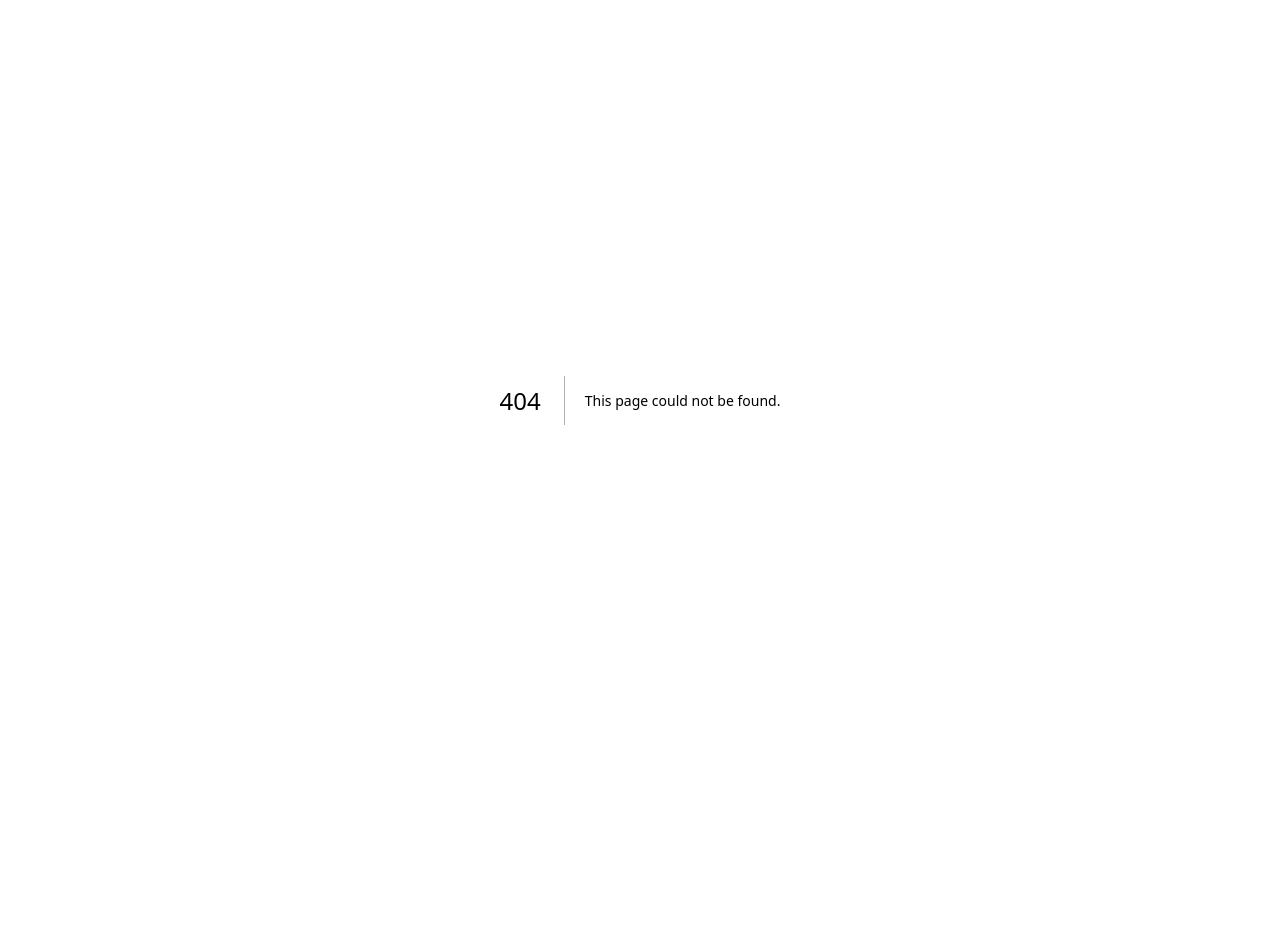
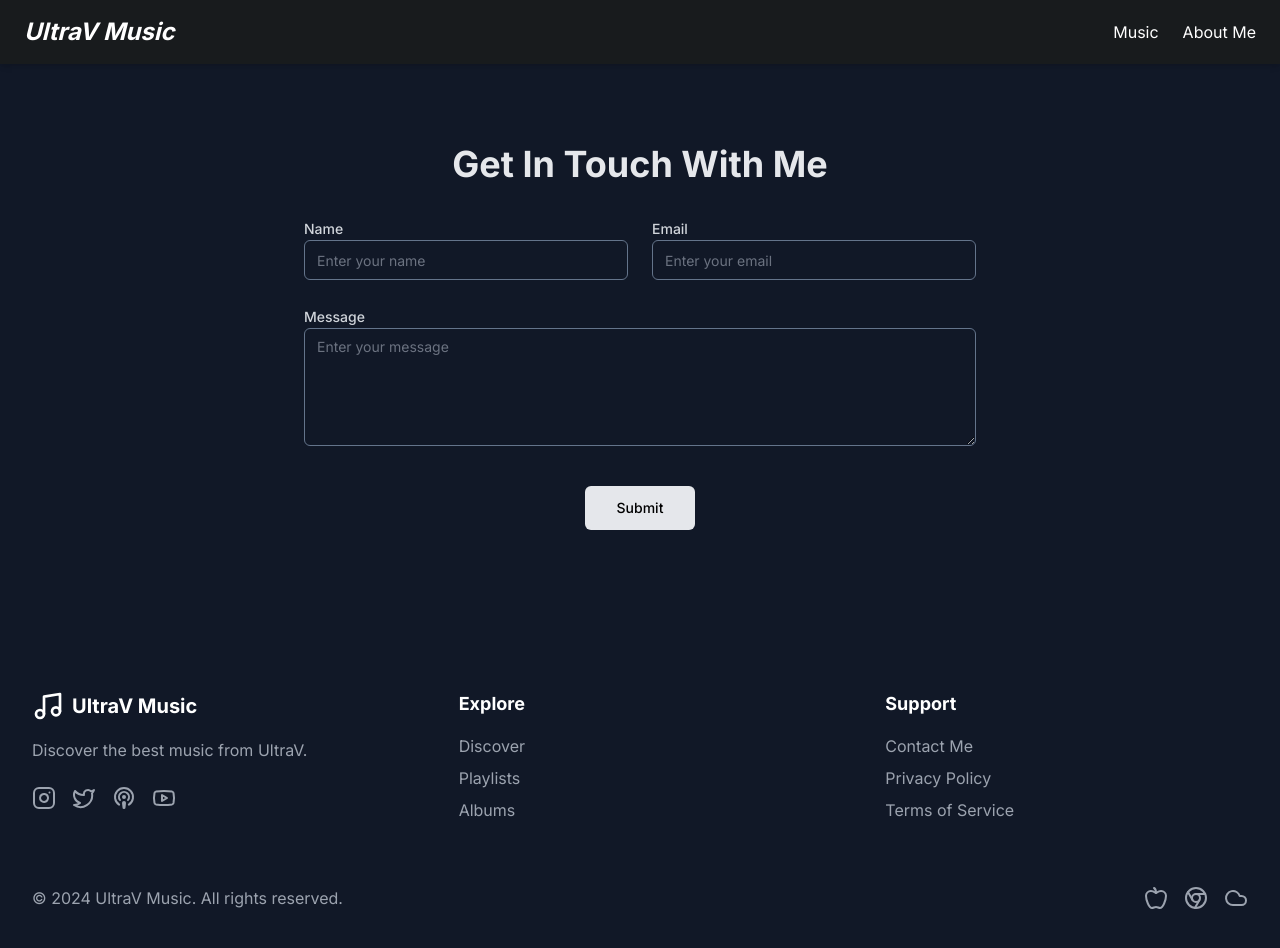
Before and after one commit to aircrushin/ultrav-music, a Next.js app: page /contact-me in a window 1280 px wide. Before the commit this address had no page. Shown: the top 948 px of the page. Before the commit the page ends 800 px from the top, so only its background shows below. Built offline with nearby package versions, Linux system fonts and the light colour scheme.

Commit message:
add contact page

```diff
--- a/package.json
+++ b/package.json
@@ -10,6 +10,7 @@
   },
   "dependencies": {
     "@radix-ui/react-icons": "^1.3.0",
+    "@radix-ui/react-label": "^2.0.2",
     "@radix-ui/react-slot": "^1.0.2",
     "class-variance-authority": "^0.7.0",
     "clsx": "^2.1.1",
--- a/src/app/about/page.tsx
+++ b/src/app/about/page.tsx
@@ -5,12 +5,10 @@
  */
 import { CardContent, Card } from "@/components/ui/card"
 import Link from "next/link"
-import Header from '../../components/header'
 import React from 'react';
 export default function Component() {
   return (
     <>
-    <Header />
       <section className="relative w-full h-[80vh] flex items-center justify-center bg-[url('/palm-trees.jpg')] bg-cover bg-center">
         <div className="absolute inset-0 bg-gradient-to-b from-transparent to-gray-900/80" />
         <div className="relative z-10 text-center text-white space-y-6">
--- /dev/null
+++ b/src/app/contact-me/page.tsx
@@ -0,0 +1,39 @@
+import { Label } from "@/components/ui/label"
+import { Input } from "@/components/ui/input"
+import { Textarea } from "@/components/ui/textarea"
+import { Button } from "@/components/ui/button"
+import Header from '../../components/header'
+export default function ContactMePage() {
+    return (
+        <>
+        <section className="py-12 md:py-20 bg-gray-900">
+            <div className="mx-auto px-4 md:px-8">
+                <h2 className="text-3xl md:text-4xl font-bold mb-8 text-center text-gray-200">Get In Touch With Me</h2>
+                <div className="max-w-2xl mx-auto">
+                    <form>
+                        <div className="grid grid-cols-1 md:grid-cols-2 gap-6 text-gray-300">
+                            <div>
+                                <Label htmlFor="name">Name</Label>
+                                <Input id="name" placeholder="Enter your name" type="text" className="bg-gray-900 border-slate-500 focus:border-slate-700" />
+                            </div>
+                            <div>
+                                <Label htmlFor="email">Email</Label>
+                                <Input id="email" placeholder="Enter your email" type="email" className="bg-gray-900 border-slate-500 focus:border-slate-700"/>
+                            </div>
+                        </div>
+                        <div className="mt-6 text-gray-300">
+                            <Label htmlFor="message">Message</Label>
+                            <Textarea id="message" placeholder="Enter your message" rows={5} className="bg-gray-900 border-slate-500 focus:border-slate-700"/>
+                        </div>
+                        <div className="mt-10 text-center">
+                            <Button type="submit" size="lg" className="bg-gray-200 text-black">
+                                Submit
+                            </Button>
+                        </div>
+                    </form>
+                </div>
+            </div>
+        </section>
+        </>
+    )
+}
--- a/src/app/layout.tsx
+++ b/src/app/layout.tsx
@@ -1,6 +1,8 @@
 import type { Metadata } from "next";
 import { Inter } from "next/font/google";
 import "./globals.css";
+import Header from "@/components/header";
+import Footer from "@/components/footer";
 
 const inter = Inter({ subsets: ["latin"] });
 
@@ -16,7 +18,11 @@
 }>) {
   return (
     <html lang="en">
-      <body className={inter.className}>{children}</body>
+      <body className={inter.className}>
+        <Header />
+        {children}
+        <Footer />
+      </body>
     </html>
   );
 }
--- a/src/app/page.tsx
+++ b/src/app/page.tsx
@@ -6,7 +6,6 @@
     <div>
         <Hero />
         <Music />
-        <Footer />
     </div>
   );
 }
--- a/src/components/footer.tsx
+++ b/src/components/footer.tsx
@@ -51,7 +51,7 @@
                         <h3 className="text-lg font-bold mb-4">Support</h3>
                         <ul className="space-y-2">
                             <li>
-                                <Link className="text-gray-400 hover:text-white" href="#">
+                                <Link className="text-gray-400 hover:text-white" href="/contact-me">
                                     Contact Me
                                 </Link>
                             </li>
--- a/src/components/hero.tsx
+++ b/src/components/hero.tsx
@@ -1,10 +1,8 @@
 // components/Hero.js
 import Typewriter from './Typewriter';
-import Header from './header'
 export default function Hero() {
   return (
     <div className="bg-[#181b1d]">
-      <Header />
       <section className="w-full py-12 md:py-24 lg:py-32 xl:py-48 text-white">
         <div className="px-4 md:px-6 animate-fade-in">
           <div className="flex flex-col items-center space-y-8 text-center">
@@ -16,11 +14,11 @@
                 <Typewriter text="Discover the captivating Tropical House music of UltraV" speed={30} />
               </p>
             </div>
-            <div className="mt-8 flex space-x-4">
-          <button className="inline-flex h-10 items-center justify-center rounded-md bg-gray-800 px-6 py-2 text-sm font-medium text-gray-50 shadow-sm transition-colors hover:bg-gray-900/90 focus-visible:outline-none focus-visible:ring-1 focus-visible:ring-gray-950 disabled:pointer-events-none disabled:opacity-50 dark:bg-gray-50 dark:text-gray-900 dark:hover:bg-gray-50/90 dark:focus-visible:ring-gray-300">
-            Get Started
+            <div className="mt-8 flex space-x-8">
+          <button className="inline-flex h-12 items-center justify-center rounded-md bg-purple-700 px-6 py-3 text-sm font-medium text-gray-50 shadow-sm transition-colors hover:bg-purple-800/90 focus-visible:outline-none focus-visible:ring-1 focus-visible:ring-gray-950 disabled:pointer-events-none disabled:opacity-50 dark:bg-gray-50 dark:text-gray-900 dark:hover:bg-gray-50/90 dark:focus-visible:ring-gray-300">
+            Listen Now
           </button>
-          <button className="inline-flex h-10 items-center justify-center rounded-md border text-gray-900 bg-white px-6 py-2 text-sm font-medium shadow-sm transition-colors hover:bg-gray-100 hover:text-gray-900 focus-visible:outline-none focus-visible:ring-1 focus-visible:ring-gray-950 disabled:pointer-events-none disabled:opacity-50 dark:border-gray-800 dark:border-gray-800 dark:bg-gray-950 dark:hover:bg-gray-800 dark:hover:text-gray-50 dark:focus-visible:ring-gray-300">
+          <button className="inline-flex h-12 items-center justify-center rounded-md border text-gray-900 bg-white px-6 py-3 text-sm font-medium shadow-sm transition-colors hover:bg-gray-300 hover:text-gray-900 focus-visible:outline-none focus-visible:ring-1 focus-visible:ring-gray-950 disabled:pointer-events-none disabled:opacity-50 dark:border-gray-800 dark:bg-gray-950 dark:hover:bg-gray-800 dark:hover:text-gray-50 dark:focus-visible:ring-gray-300">
             Learn More
           </button>
         </div>
--- /dev/null
+++ b/src/components/ui/input.tsx
@@ -0,0 +1,25 @@
+import * as React from "react"
+
+import { cn } from "@/lib/utils"
+
+export interface InputProps
+  extends React.InputHTMLAttributes<HTMLInputElement> {}
+
+const Input = React.forwardRef<HTMLInputElement, InputProps>(
+  ({ className, type, ...props }, ref) => {
+    return (
+      <input
+        type={type}
+        className={cn(
+          "flex h-10 w-full rounded-md border border-gray-200 bg-white px-3 py-2 text-sm ring-offset-white file:border-0 file:bg-transparent file:text-sm file:font-medium placeholder:text-gray-500 focus-visible:outline-none focus-visible:ring-2 focus-visible:ring-gray-950 focus-visible:ring-offset-2 disabled:cursor-not-allowed disabled:opacity-50 dark:border-gray-800 dark:bg-gray-950 dark:ring-offset-gray-950 dark:placeholder:text-gray-400 dark:focus-visible:ring-gray-300",
+          className
+        )}
+        ref={ref}
+        {...props}
+      />
+    )
+  }
+)
+Input.displayName = "Input"
+
+export { Input }
--- /dev/null
+++ b/src/components/ui/label.tsx
@@ -0,0 +1,26 @@
+"use client"
+
+import * as React from "react"
+import * as LabelPrimitive from "@radix-ui/react-label"
+import { cva, type VariantProps } from "class-variance-authority"
+
+import { cn } from "@/lib/utils"
+
+const labelVariants = cva(
+  "text-sm font-medium leading-none peer-disabled:cursor-not-allowed peer-disabled:opacity-70"
+)
+
+const Label = React.forwardRef<
+  React.ElementRef<typeof LabelPrimitive.Root>,
+  React.ComponentPropsWithoutRef<typeof LabelPrimitive.Root> &
+    VariantProps<typeof labelVariants>
+>(({ className, ...props }, ref) => (
+  <LabelPrimitive.Root
+    ref={ref}
+    className={cn(labelVariants(), className)}
+    {...props}
+  />
+))
+Label.displayName = LabelPrimitive.Root.displayName
+
+export { Label }
--- /dev/null
+++ b/src/components/ui/textarea.tsx
@@ -0,0 +1,24 @@
+import * as React from "react"
+
+import { cn } from "@/lib/utils"
+
+export interface TextareaProps
+  extends React.TextareaHTMLAttributes<HTMLTextAreaElement> {}
+
+const Textarea = React.forwardRef<HTMLTextAreaElement, TextareaProps>(
+  ({ className, ...props }, ref) => {
+    return (
+      <textarea
+        className={cn(
+          "flex min-h-[80px] w-full rounded-md border border-gray-200 bg-white px-3 py-2 text-sm ring-offset-white placeholder:text-gray-500 focus-visible:outline-none focus-visible:ring-2 focus-visible:ring-gray-950 focus-visible:ring-offset-2 disabled:cursor-not-allowed disabled:opacity-50 dark:border-gray-800 dark:bg-gray-950 dark:ring-offset-gray-950 dark:placeholder:text-gray-400 dark:focus-visible:ring-gray-300",
+          className
+        )}
+        ref={ref}
+        {...props}
+      />
+    )
+  }
+)
+Textarea.displayName = "Textarea"
+
+export { Textarea }
```
Also changed, not shown: 1 other file (tests, documents, lock files or other folders).
